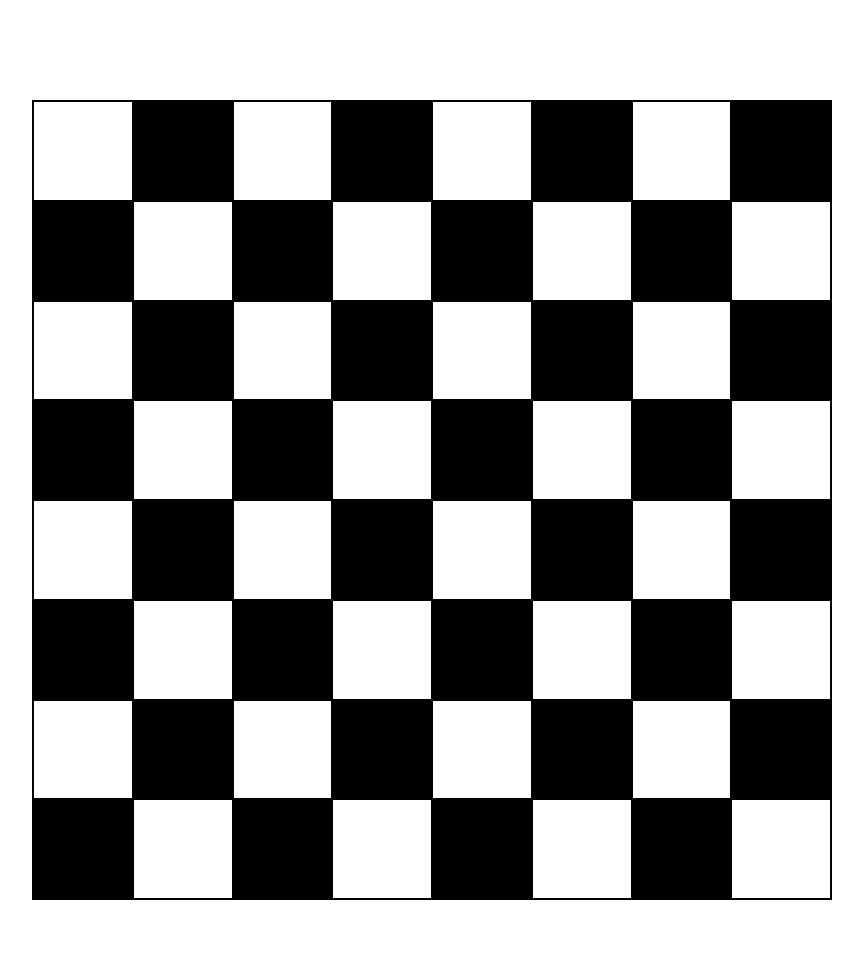
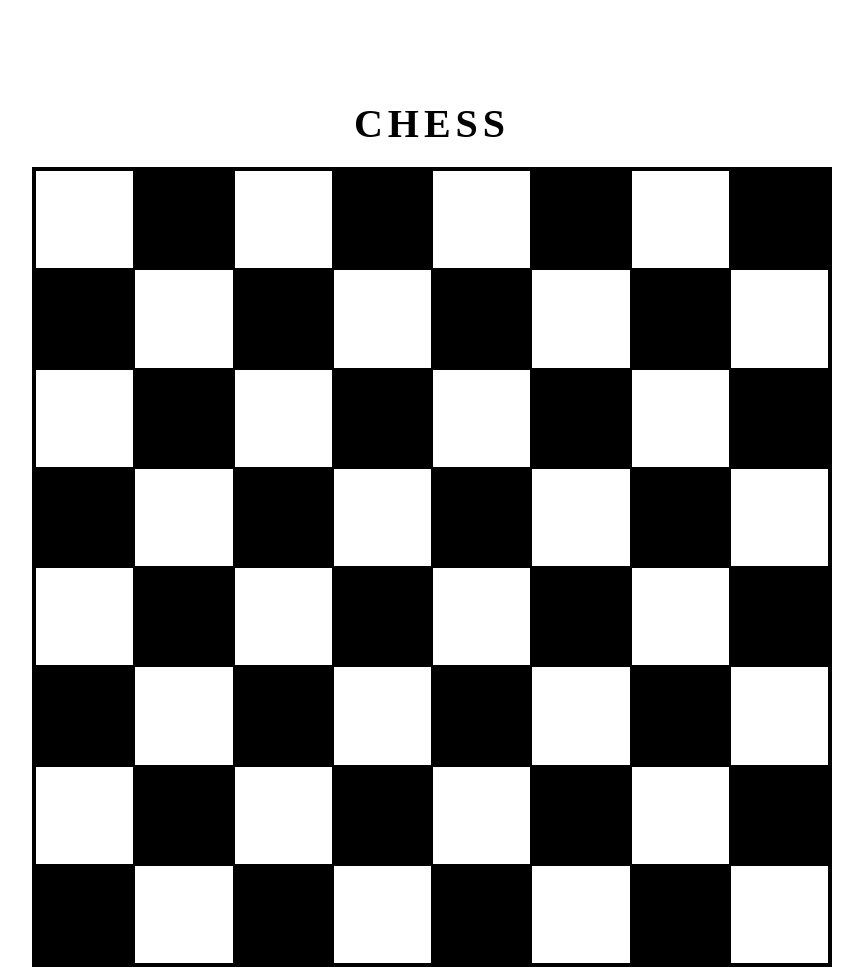
Before and after one commit to PrasadThatipudi/chess_board, a plain HTML site: page index.html in a window 1280 px wide. Shown: the whole page, without its empty margins (208-1071 px from the left). Drawn offline with Linux system fonts and the light colour scheme.

Commit message:
adds heading

```diff
--- a/index.html
+++ b/index.html
@@ -4,16 +4,21 @@
     <title>Chess Board</title>
     <style>
       * {
+        letter-spacing: 5px;
         box-sizing: border-box;
         margin: 0;
         padding: 0;
       }
 
+      section {
+        margin: 100px auto;
+      }
+
       #board {
-        margin: 100px auto;
+        margin: auto;
         width: 800px;
         height: 800px;
-        border: 1px solid black;
+        border: 3px solid black;
       }
 
       .black {
@@ -26,13 +31,23 @@
 
       .cell {
         float: left;
-        border: 0.5px solid black;
+        border: 1px solid black;
         width: 12.5%;
         height: 12.5%;
+      }
+
+      h1 {
+        text-align: center;
+        font-size: 40px;
+        text-transform: uppercase;
+        padding-bottom: 20px;
       }
     </style>
   </head>
   <body>
+    <main>
+      <section>
+        <h1>Chess</h1>
         <div id="board">
           <div class="cell white"></div>
           <div class="cell black"></div>
@@ -42,7 +57,6 @@
           <div class="cell black"></div>
           <div class="cell white"></div>
           <div class="cell black"></div>
-
           <div class="cell black"></div>
           <div class="cell white"></div>
           <div class="cell black"></div>
@@ -51,7 +65,6 @@
           <div class="cell white"></div>
           <div class="cell black"></div>
           <div class="cell white"></div>
-
           <div class="cell white"></div>
           <div class="cell black"></div>
           <div class="cell white"></div>
@@ -60,7 +73,6 @@
           <div class="cell black"></div>
           <div class="cell white"></div>
           <div class="cell black"></div>
-
           <div class="cell black"></div>
           <div class="cell white"></div>
           <div class="cell black"></div>
@@ -69,7 +81,6 @@
           <div class="cell white"></div>
           <div class="cell black"></div>
           <div class="cell white"></div>
-
           <div class="cell white"></div>
           <div class="cell black"></div>
           <div class="cell white"></div>
@@ -78,7 +89,6 @@
           <div class="cell black"></div>
           <div class="cell white"></div>
           <div class="cell black"></div>
-
           <div class="cell black"></div>
           <div class="cell white"></div>
           <div class="cell black"></div>
@@ -87,7 +97,6 @@
           <div class="cell white"></div>
           <div class="cell black"></div>
           <div class="cell white"></div>
-
           <div class="cell white"></div>
           <div class="cell black"></div>
           <div class="cell white"></div>
@@ -96,7 +105,6 @@
           <div class="cell black"></div>
           <div class="cell white"></div>
           <div class="cell black"></div>
-
           <div class="cell black"></div>
           <div class="cell white"></div>
           <div class="cell black"></div>
@@ -106,5 +114,7 @@
           <div class="cell black"></div>
           <div class="cell white"></div>
         </div>
+      </section>
+    </main>
   </body>
 </html>
```
Lines whose indentation alone changed are shown as unchanged.
